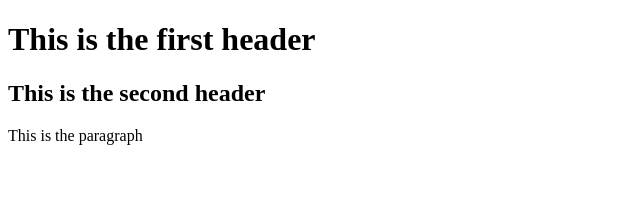
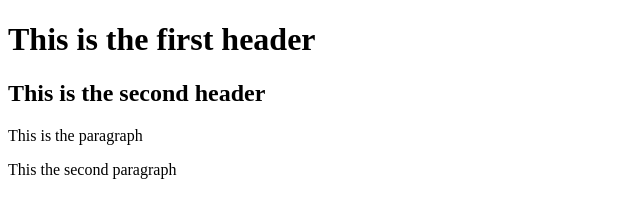
Before and after one commit to emmaadesile/git-code, a website: page index.html in a window 1280 px wide. Shown: the whole page, without its empty margins (0-640 px from the left). Drawn offline with Linux system fonts and the light colour scheme.

Commit message:
Fourth Commit

```diff
--- a/index.html
+++ b/index.html
@@ -7,5 +7,6 @@
 	<h1>This is the first header</h1>
 	<h2>This is the second header</h2>
 	<p>This is the paragraph</p>
+	<p>This the second paragraph</p>
 </body>
 </html>
```
Also changed, not shown: package.json (added, +24 -0 lines), 1 other file.
